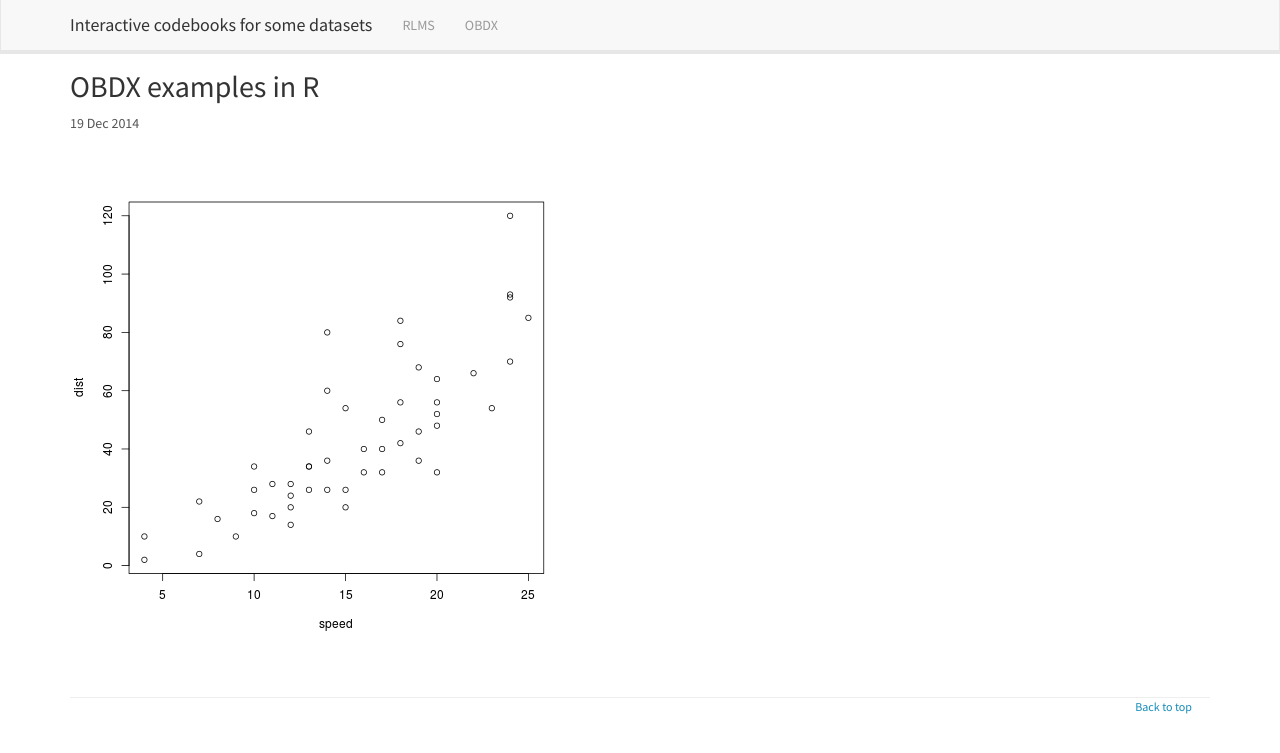
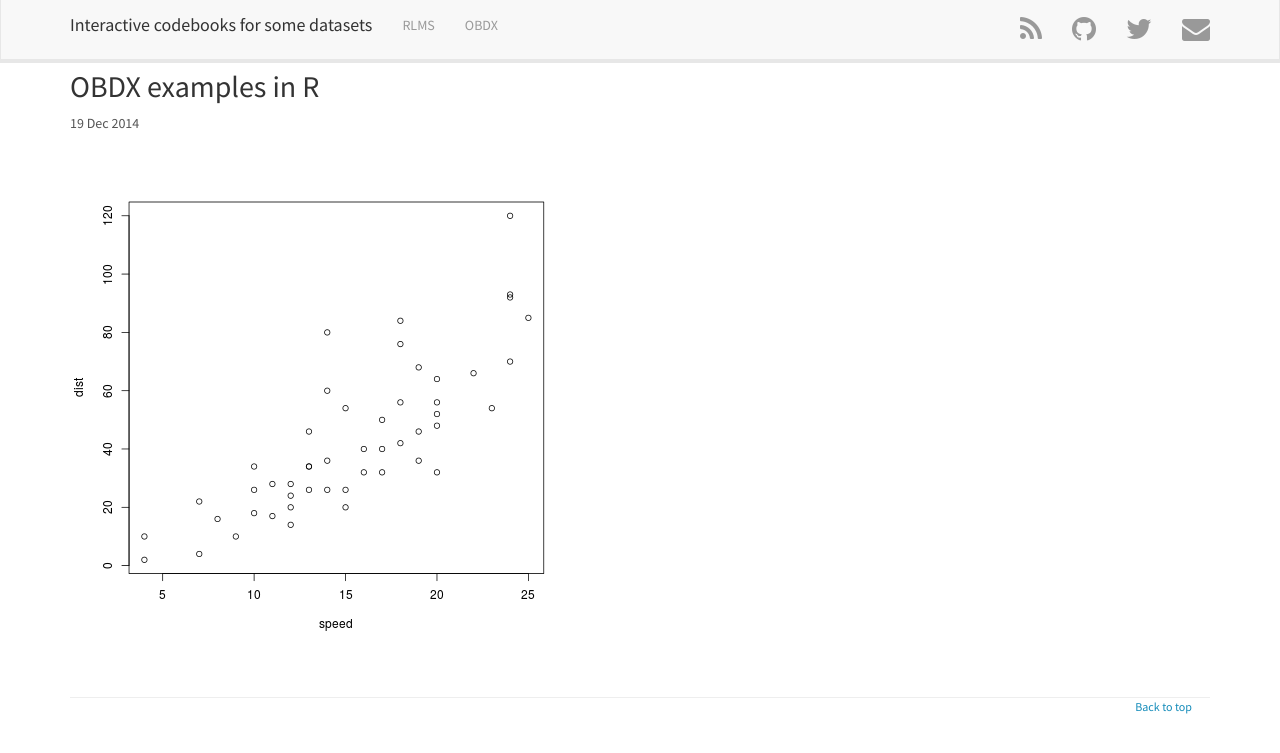
Before and after one commit to muuankarski/csv-codebook, a Jekyll site: the page built from _posts/2014-12-19-obdx-examples.md, in a window 1280 px wide. Shown: the top 753 px of the page. Built offline with Jekyll 4.4.1, drawn with Linux system fonts in a browser that asks for light colours; nearby versions of some CDN libraries; Markdown is read by kramdown in place of the engine named in the settings.

Commit message:
_config.yml fix2

```diff
--- a/_layouts/default.html
+++ b/_layouts/default.html
@@ -46,13 +46,13 @@
           <li><a href="{{ site.baseurl }}/obdx" title="about">OBDX</a></li>
          </ul>
 
-<!--
+
          <ul class="nav navbar-nav navbar-right">
-            <li><a title="blog RSS" href="{{ site.baseurl }}/feed.xml"><i class="fa fa-rss fa-2x"></i></a></li>li>
+            <li><a title="blog RSS" href="{{ site.baseurl }}/feed.xml"><i class="fa fa-rss fa-2x"></i></a></li>
             <li><a title="code" href="http://github.com/muuankarski"> <i class="fa fa-github fa-2x"></i></a></li>
             <li><a title="tweets" href="https://twitter.com/muuankarski"> <i class="fa fa-twitter fa-2x"></i></a></li>
             <li><a href="mailto:markuskainu@gmail.com?Subject=Email me!" title="Comment from the website!" target="_top"><i class="fa fa-envelope fa-2x"></i></a></li>
-          </ul> -->
+          </ul>
         </div>
       </div>
     </div>
```
Also changed, not shown: 6 other files.
